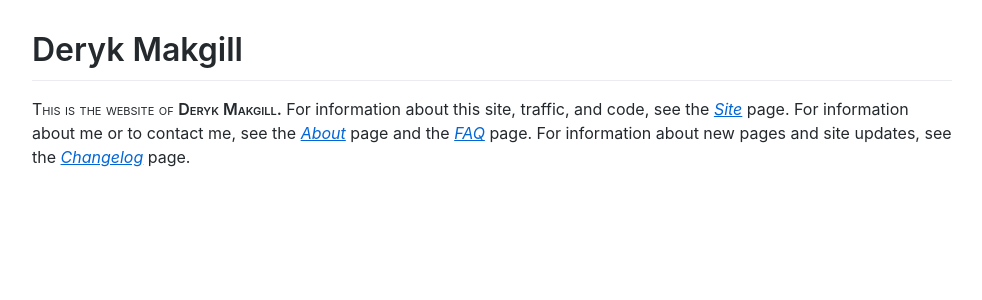
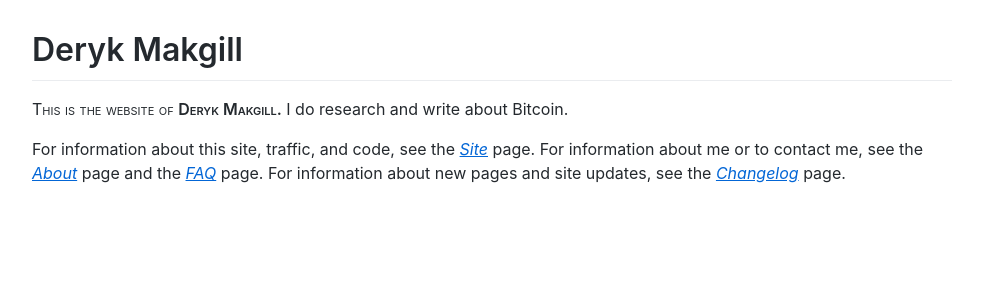
Before and after one commit to derykmakgill/mkg, a Jekyll site: the page built from index.md, in a window 1280 px wide. Shown: the top 300 px of the page, without its empty margins (148-1130 px from the left). Built offline with Jekyll 4.4.1, drawn with Linux system fonts in a browser that asks for light colours.

Commit message:
Update index.md

```diff
--- a/index.md
+++ b/index.md
@@ -3,4 +3,6 @@ layout: page
 title: Deryk Makgill
 ---
 
-<span style="font-variant: small-caps;">This is the website of <strong>Deryk Makgill.</strong></span> For information about this site, traffic, and code, see the *[Site](/about/site)* page. For information about me or to contact me, see the *[About](/about/deryk)* page and the *[FAQ](/about/faq)* page. For information about new pages and site updates, see the *[Changelog](/changes)* page.
+<span style="font-variant: small-caps;">This is the website of <strong>Deryk Makgill.</strong></span> I do research and write about Bitcoin.
+
+For information about this site, traffic, and code, see the *[Site](/about/site)* page. For information about me or to contact me, see the *[About](/about/deryk)* page and the *[FAQ](/about/faq)* page. For information about new pages and site updates, see the *[Changelog](/changes)* page.
```
